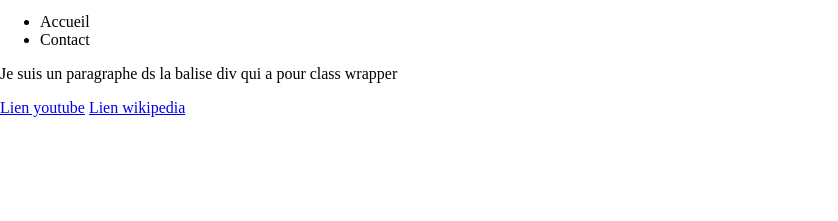
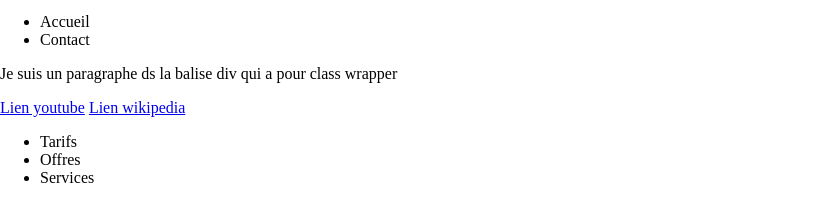
Before and after one commit to kevinkalenga/Formation-Git, a plain HTML site: page index.html in a window 1280 px wide. Shown: the part 101-322 px from the top of the page, without its empty margins (0-838 px from the left). Drawn offline with Linux system fonts and the light colour scheme.

Commit message:
Rebase commit

```diff
--- a/index.html
+++ b/index.html
@@ -17,7 +17,12 @@
     <div class="wrapper">
       <p>Je suis un paragraphe ds la balise div qui a pour class wrapper</p>
       <a href="https://www.youtube.com" target="_blank">Lien youtube</a>
-      <a href="https://www.facebook.com"target="_blank">Lien wikipedia</a>
+      <a href="https://www.facebook.com" target="_blank">Lien wikipedia</a>
+      <ul>
+        <li>Tarifs</li>
+        <li>Offres</li>
+        <li>Services</li>
+      </ul>
     </div>
   </body>
 </html>
```
